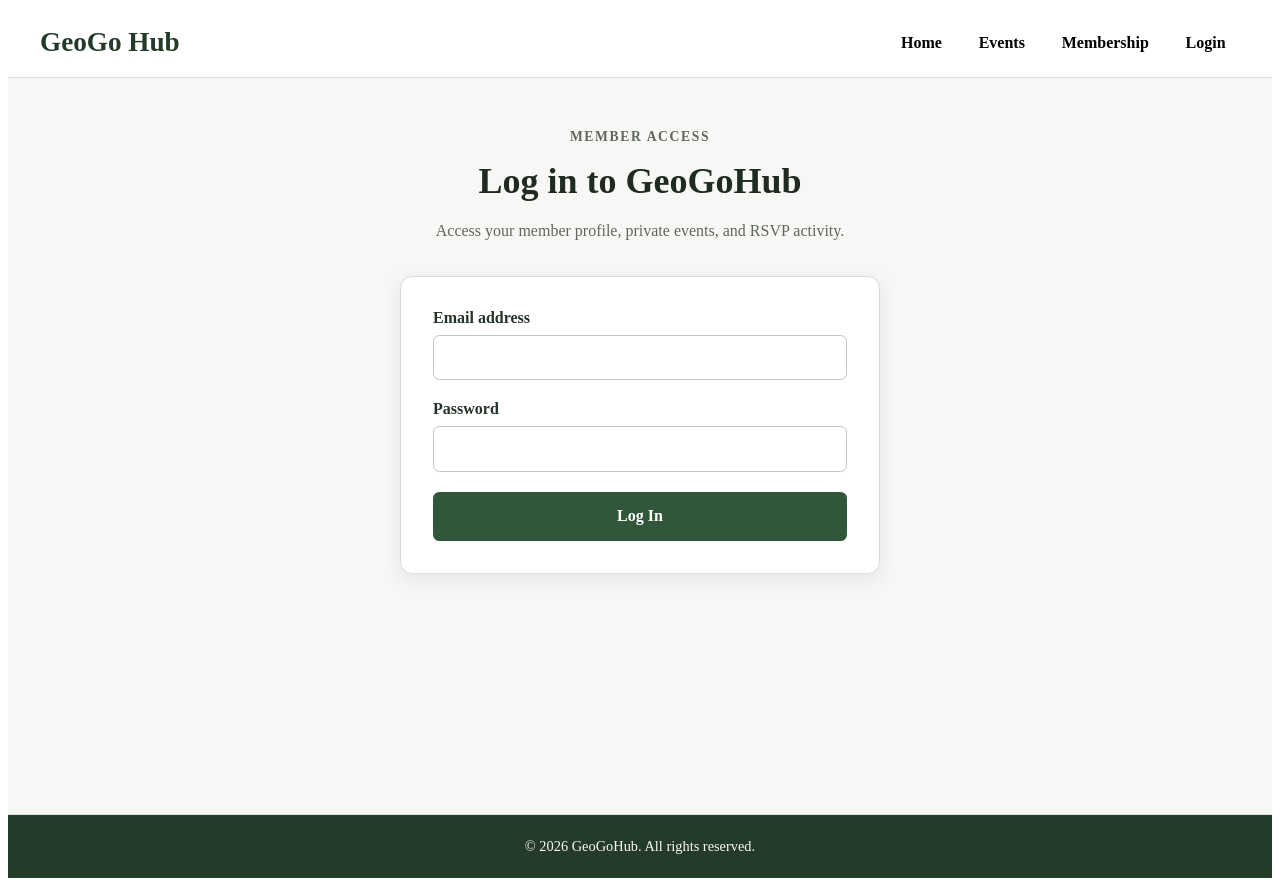
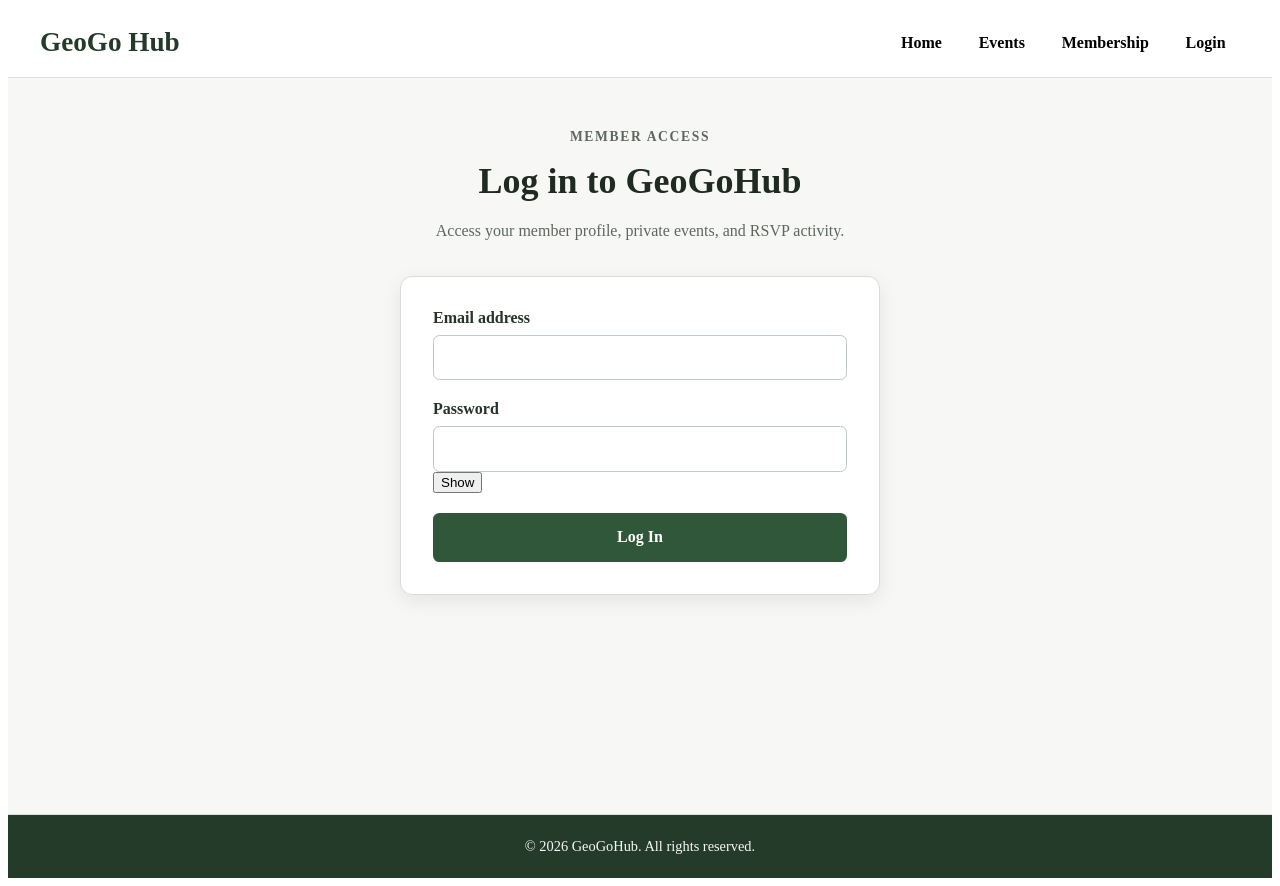
Before and after one commit to ShorenaK/GeoGoHub, a React (Vite) app in the folder frontend/: page / in a window 1280 px wide. Both pictures are taken after a click on the button "Login". Built offline with nearby package versions, Linux system fonts and the light colour scheme; no server answers.

Commit message:
login page to show password

```diff
--- a/frontend/src/pages/LoginPage.jsx
+++ b/frontend/src/pages/LoginPage.jsx
@@ -30,6 +30,7 @@ function LoginPage({ onLogin }) {
   const [isSubmitting, setIsSubmitting] = useState(false);
   const [errorMessage, setErrorMessage] = useState('');
   const [successMessage, setSuccessMessage] = useState('');
+  const [showPassword, setShowPassword] = useState(false);
 
   function handleChange(event) {
     const { name, value } = event.target;
@@ -59,6 +60,8 @@ function LoginPage({ onLogin }) {
         email: '',
         password: '',
       });
+
+      setShowPassword(false);
     } catch (error) {
       setErrorMessage(error.message);
     } finally {
@@ -71,13 +74,16 @@ function LoginPage({ onLogin }) {
       <section className="login-page__content">
         <div className="login-page__heading">
           <p className="login-page__eyebrow">Member Access</p>
+
           <h2>Log in to GeoGoHub</h2>
+
           <p>Access your member profile, private events, and RSVP activity.</p>
         </div>
 
         <form className="login-form" onSubmit={handleSubmit}>
           <div className="login-form__field">
             <label htmlFor="login-email">Email address</label>
+
             <input
               id="login-email"
               name="email"
@@ -91,23 +97,40 @@ function LoginPage({ onLogin }) {
 
           <div className="login-form__field">
             <label htmlFor="login-password">Password</label>
+
+            <div className="login-form__password-wrapper">
               <input
                 id="login-password"
                 name="password"
-              type="password"
+                type={showPassword ? 'text' : 'password'}
                 value={formData.password}
                 onChange={handleChange}
                 autoComplete="current-password"
                 required
               />
+
+              <button
+                className="login-form__password-toggle"
+                type="button"
+                onClick={() => setShowPassword((currentValue) => !currentValue)}
+                aria-label={showPassword ? 'Hide password' : 'Show password'}
+                aria-pressed={showPassword}
+              >
+                {showPassword ? 'Hide' : 'Show'}
+              </button>
+            </div>
           </div>
 
           {errorMessage && (
-            <p className="login-form__message login-form__message--error">{errorMessage}</p>
+            <p className="login-form__message login-form__message--error" role="alert">
+              {errorMessage}
+            </p>
           )}
 
           {successMessage && (
-            <p className="login-form__message login-form__message--success">{successMessage}</p>
+            <p className="login-form__message login-form__message--success" role="status">
+              {successMessage}
+            </p>
           )}
 
           <button className="login-form__submit" type="submit" disabled={isSubmitting}>
```
Lines whose indentation alone changed are shown as unchanged.
